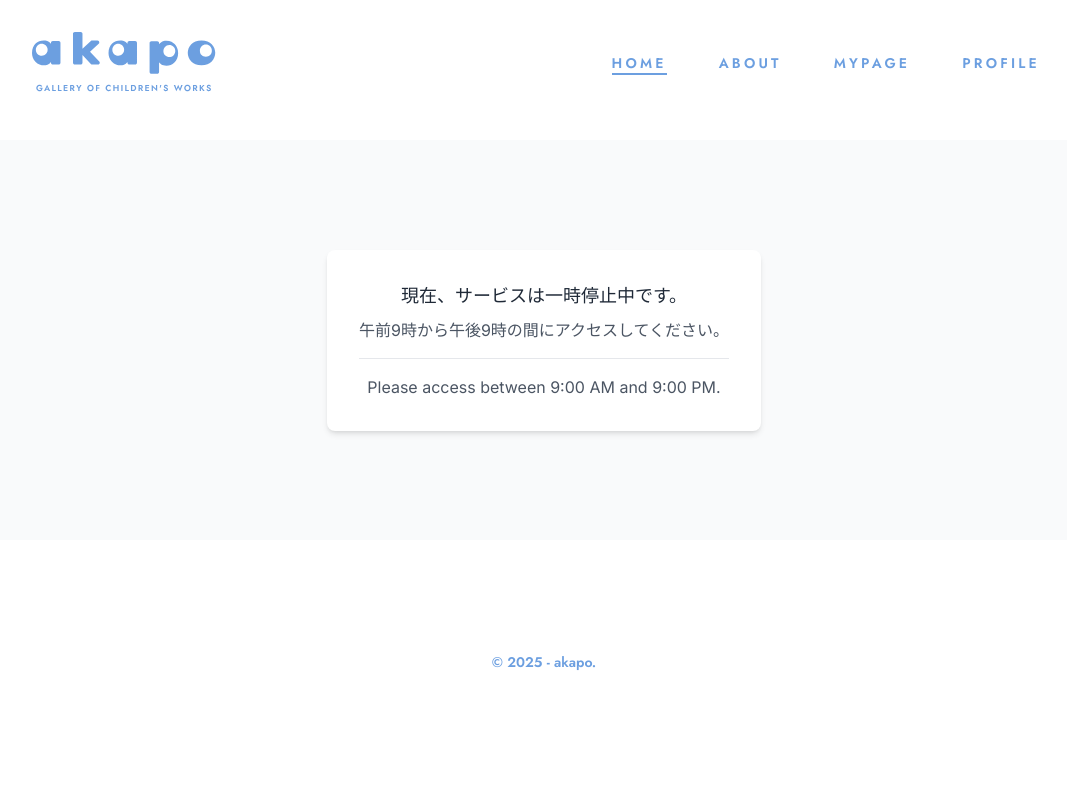
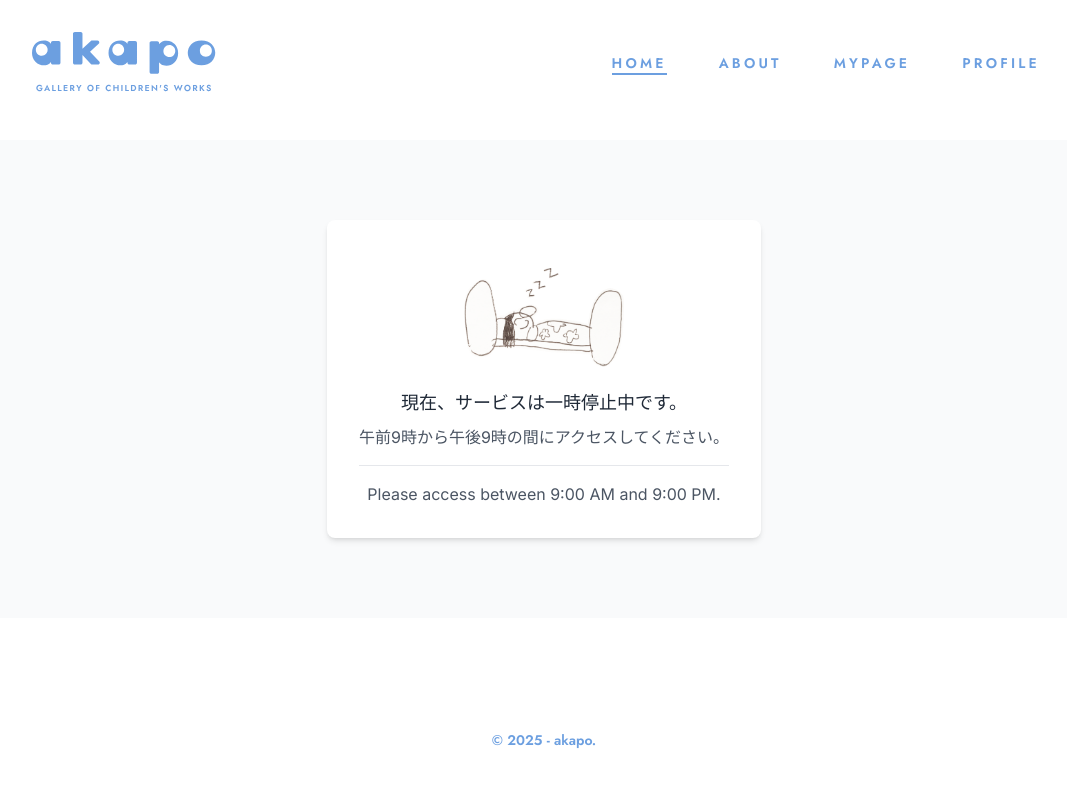
Before and after one commit to yko-git/akapo-app, a Next.js app in the folder front/: page / in a window 1280 px wide. Shown: the top 786 px of the page, without its empty margins (96-1163 px from the left). Built offline with nearby package versions, Linux system fonts and the light colour scheme; no server answers; sample sign-in values are in the browser's storage.

Commit message:
service-down時にイラスト追加（develop）

```diff
--- a/front/components/shared/statusInfo/index.tsx
+++ b/front/components/shared/statusInfo/index.tsx
@@ -1,3 +1,4 @@
+import Image from "next/image";
 import { Post } from "@/api/fetchData";
 
 interface StatusInfoProps {
@@ -22,6 +23,15 @@ export default function StatusInfo({ status, data }: StatusInfoProps) {
     return (
       <div className="flex items-center justify-center min-h-[50vh] bg-gray-50">
         <div className="text-center p-8 rounded-lg shadow-md bg-white my-20">
+          <p className="m-4 inline-block">
+            <Image
+              src="/common/zzz.png"
+              loading="lazy"
+              alt=""
+              width={160}
+              height={100}
+            />
+          </p>
           <p className="text-gray-800 text-lg font-medium mb-2">
             現在、サービスは一時停止中です。
           </p>
```
Also changed, not shown: front/public/common/zzz.png (added).
